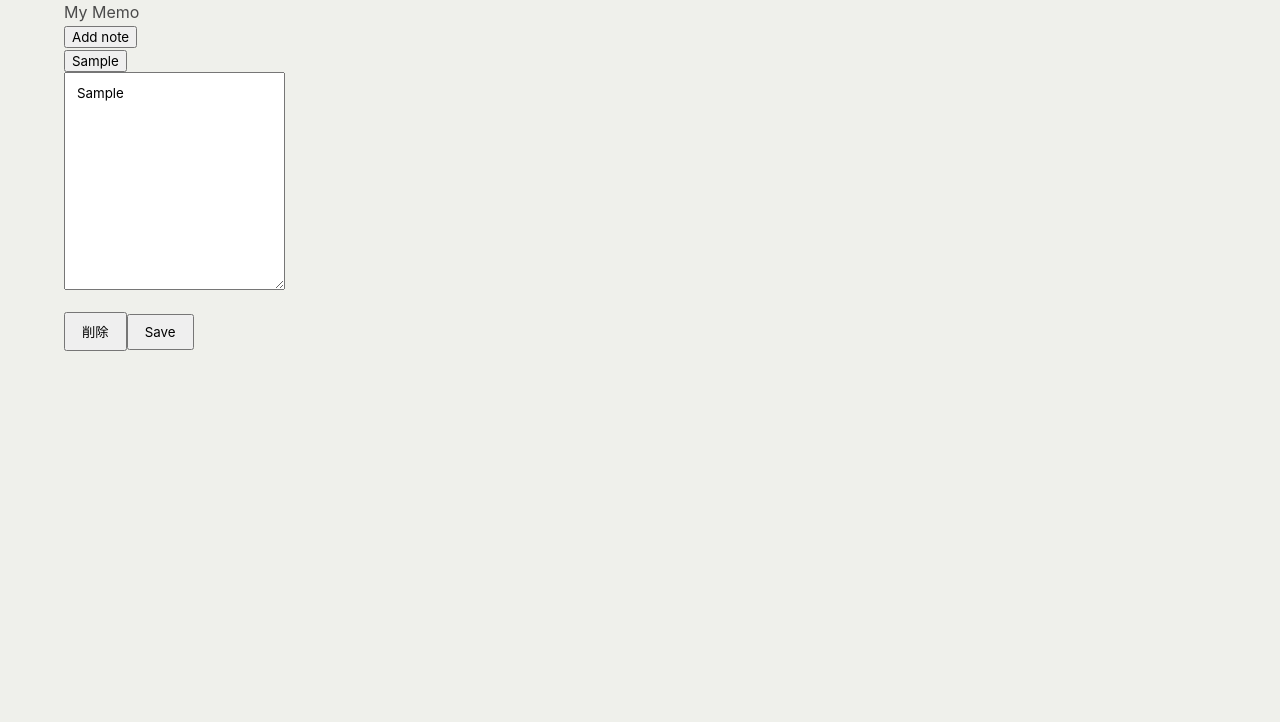
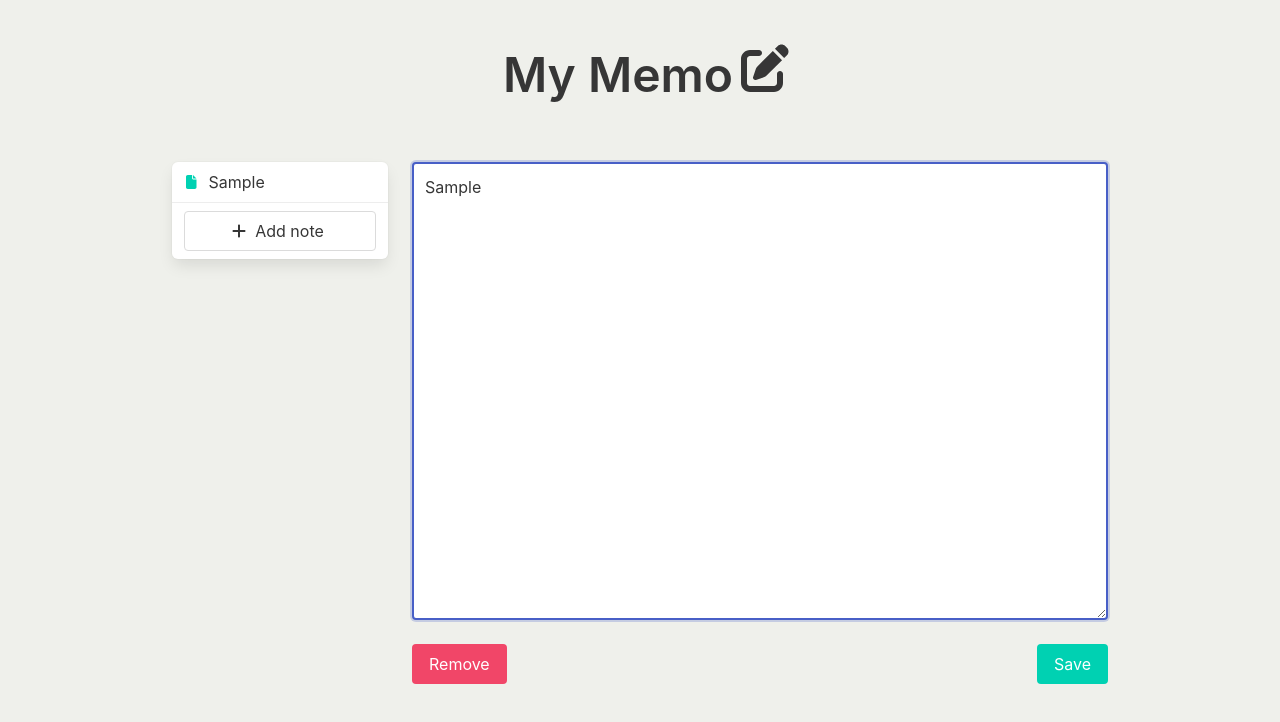
Before and after one commit to yocajii/fbc-practice-vuecli, a Vue app: page / in a window 1280 px wide. Both pictures are taken after typing "Sample" into the empty fields and a click on the button "Save". Shown: the top 722 px of the page. Built offline with nearby package versions, Linux system fonts and the light colour scheme.

Commit message:
デザインを入れた

```diff
--- a/src/App.vue
+++ b/src/App.vue
@@ -1,12 +1,33 @@
 <template>
-  <section class="container mx-auto text-slate-700">
-    <h1 class="mt-12 mb-12 text-6xl text-center">{{ this.appTitle }}</h1>
-    <div class="flex flex-row">
-      <section class="basis-1/4">
-        <button @click="addNote()">Add note</button>
-        <HeadlineList :notes="notes" @select-note="setTargetNote" />
+  <section class="hero">
+    <div class="hero-body container has-text-centered">
+      <h1 class="title is-1">
+        {{ this.appTitle }}
+        <span class="icon ml-2">
+          <font-awesome-icon icon="pen-to-square" />
+        </span>
+      </h1>
+    </div>
   </section>
-      <section class="basis-3/4">
+  <div class="container is-max-desktop columns">
+    <section class="column is-one-quarter">
+      <nav class="panel is-primary has-background-white">
+        <HeadlineList
+          :notes="notes"
+          @select-note="setTargetNote"
+          v-show="notes.length"
+        />
+        <div class="panel-block">
+          <button class="button is-outlined is-fullwidth" @click="addNote()">
+            <span class="icon">
+              <font-awesome-icon icon="plus" />
+            </span>
+            <span>Add note</span>
+          </button>
+        </div>
+      </nav>
+    </section>
+    <section class="column">
       <NoteEditor
         v-model="currentNote"
         :note="targetNote"
@@ -15,7 +36,6 @@
       />
     </section>
   </div>
-  </section>
 </template>
 
 <script>
@@ -44,7 +64,6 @@ export default {
   },
 
   created() {
-    console.log(this.storageAgent.fetch(this.storageKey));
     document.documentElement.setAttribute("lang", "ja");
   },
 
--- a/src/components/HeadlineList.vue
+++ b/src/components/HeadlineList.vue
@@ -1,11 +1,15 @@
 <template>
-  <ul v-show="notes.length">
-    <li v-for="note in notes" :key="note.id">
-      <button class="underline" @click="$emit('select-note', note)">
-        {{ headline(note) }}
-      </button>
-    </li>
-  </ul>
+  <a
+    class="panel-block is-active"
+    v-for="note in notes"
+    :key="note.id"
+    @click="$emit('select-note', note)"
+  >
+    <span class="panel-icon">
+      <font-awesome-icon icon="file" />
+    </span>
+    {{ headline(note) }}
+  </a>
 </template>
 
 <script>
@@ -14,14 +18,13 @@ export default {
   props: {
     notes: Array,
   },
-
   emits: ["select-note"],
 
   computed: {
     headline: () => (note) => {
       let headline = note.body.split("\n")[0];
-      if (headline.length > 12) {
-        headline = headline.slice(0, 12) + "...";
+      if (headline.length > 10) {
+        headline = headline.slice(0, 9) + "...";
       }
       return headline;
     },
--- a/src/components/NoteEditor.vue
+++ b/src/components/NoteEditor.vue
@@ -1,27 +1,28 @@
 <template>
   <textarea
     name="editor"
-    rows="12"
+    rows="18"
     autocomplete="off"
-    class="p-3 w-full border rounded"
+    class="textarea"
     placeholder="何を書きますか？"
     v-model="localNote.body"
+    ref="editor"
   />
-  <div class="text-right">
+  <div class="columns mt-3">
+    <div class="column">
       <button
         v-if="note.id > -1"
-      class="mt-4 py-2 px-4 font-medium rounded text-white bg-indigo-600 hover:bg-indigo-700 active:ring-2 active:ring-offset-2 active:ring-indigo-500"
+        class="button is-danger"
         @click="$emit('remove', note)"
       >
-      削除
+        Remove
       </button>
-    <button
-      type="submit"
-      class="mt-4 py-2 px-4 font-medium rounded text-white bg-indigo-600 hover:bg-indigo-700 active:ring-2 active:ring-offset-2 active:ring-indigo-500"
-      @click="$emit('save')"
-    >
+    </div>
+    <div class="column has-text-right">
+      <button type="submit" class="button is-primary" @click="$emit('save')">
         Save
       </button>
+    </div>
   </div>
 </template>
 
@@ -32,6 +33,14 @@ export default {
     note: Object,
   },
   emits: ["save", "remove"],
+
+  mounted() {
+    this.$refs.editor.focus();
+  },
+
+  updated() {
+    this.$refs.editor.focus();
+  },
 
   computed: {
     localNote: {
--- a/src/main.js
+++ b/src/main.js
@@ -1,5 +1,16 @@
 import { createApp } from "vue";
 import App from "./App.vue";
 import "./style.scss";
+import { library } from "@fortawesome/fontawesome-svg-core";
+import { FontAwesomeIcon } from "@fortawesome/vue-fontawesome";
+import {
+  faPlus,
+  faFile,
+  faPenToSquare,
+} from "@fortawesome/free-solid-svg-icons";
 
-createApp(App).mount("#app");
+library.add(faPlus, faFile, faPenToSquare);
+
+const app = createApp(App);
+app.component("font-awesome-icon", FontAwesomeIcon);
+app.mount("#app");
--- a/vue.config.js
+++ b/vue.config.js
@@ -1,6 +1,4 @@
-const { defineConfig } = require("@vue/cli-service");
-module.exports = defineConfig({
-  transpileDependencies: true,
+module.exports = {
   css: {
     loaderOptions: {
       sass: {
@@ -8,4 +6,4 @@ module.exports = defineConfig({
       },
     },
   },
-});
+};
```
Also changed, not shown: package.json (+19 -17 lines), .browserslistrc, .eslintrc.js, 1 other file (tests, documents, lock files or other folders). Lines whose indentation alone changed are shown as unchanged.
